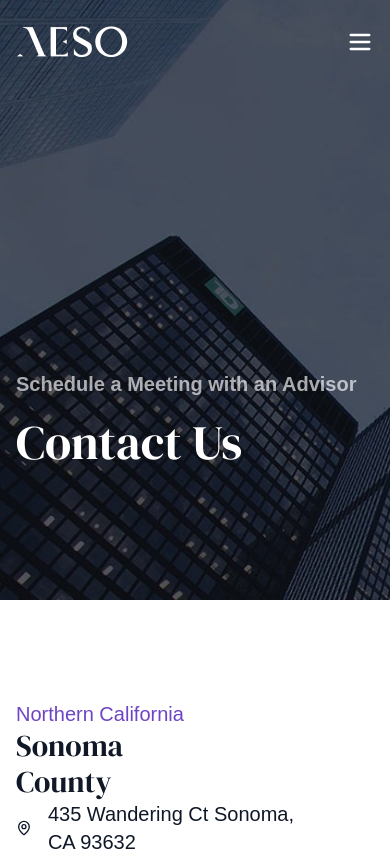
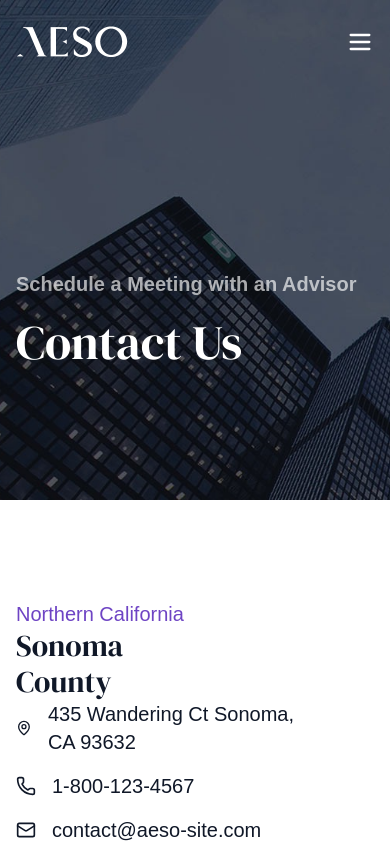
Before and after one commit to DanishAliUmar/aeso-next, a Next.js app: page /contact in a window 390 px wide. Shown: the top 851 px of the page. Built offline with nearby package versions, Linux system fonts and the light colour scheme; a web font is replaced by a local one.

Commit message:
fix section height issue

```diff
--- a/src/components/sections/who-we-are/HeroSection.jsx
+++ b/src/components/sections/who-we-are/HeroSection.jsx
@@ -9,7 +9,7 @@
             backgroundPosition: "center center",
         }}>
             <Header />
-            <div className="container mx-auto  px-4 sm:px-6 lg:px-8 flex items-end pb-28 min-h-[37.5rem]">
+            <div className="container mx-auto  px-4 sm:px-6 lg:px-8 flex items-end pb-28 min-h-[500px] sm:min-h-[37.5rem]">
                 <div className="space-y-4 pb-4">
                     <p className="text-xl md:text-2xl font-bold text-[#ffffffa6]">{title}</p>
                     <h2 className="text-5xl md:text-7xl leading-[1.2em]">{heading}</h2>
```
